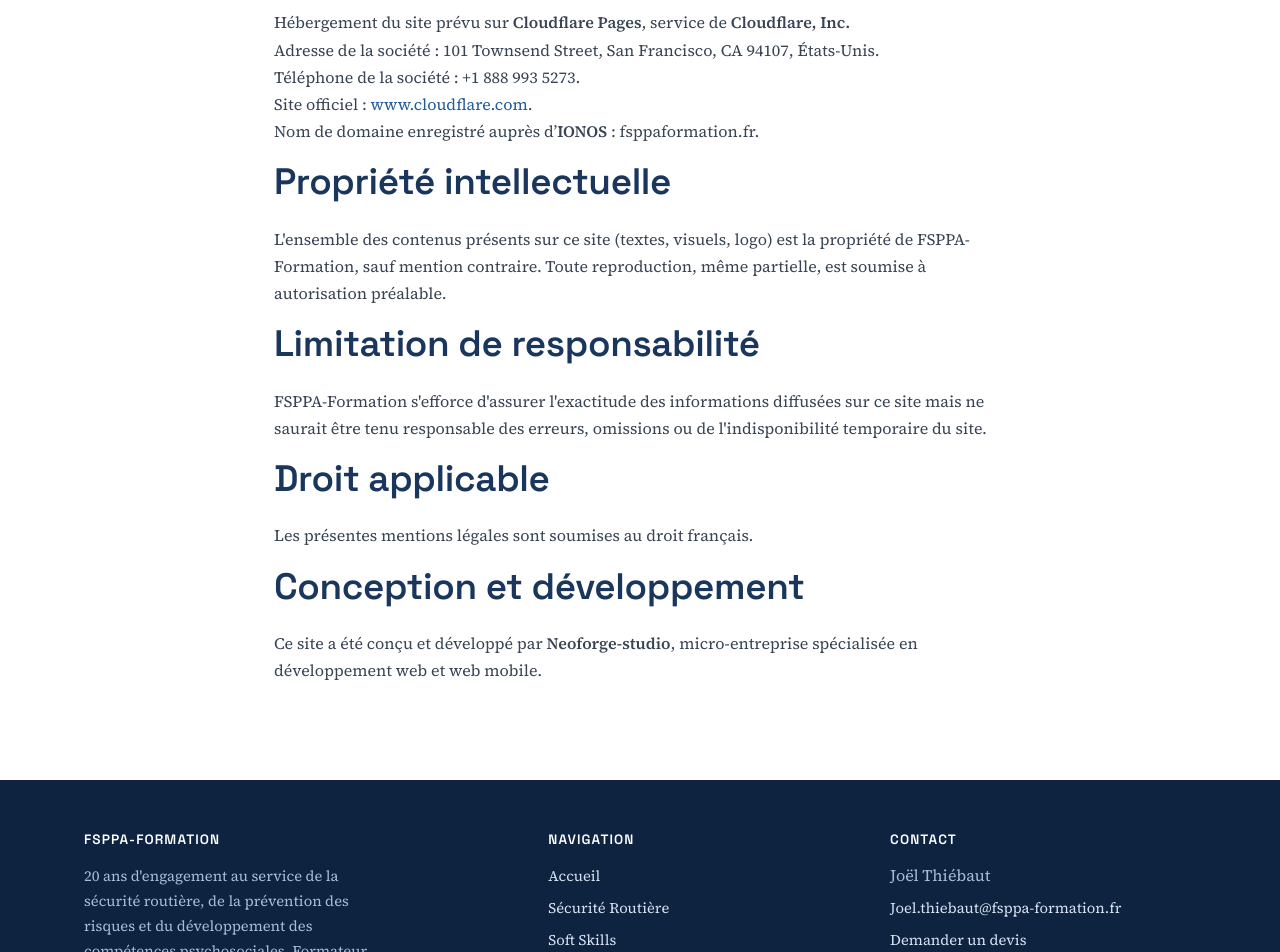
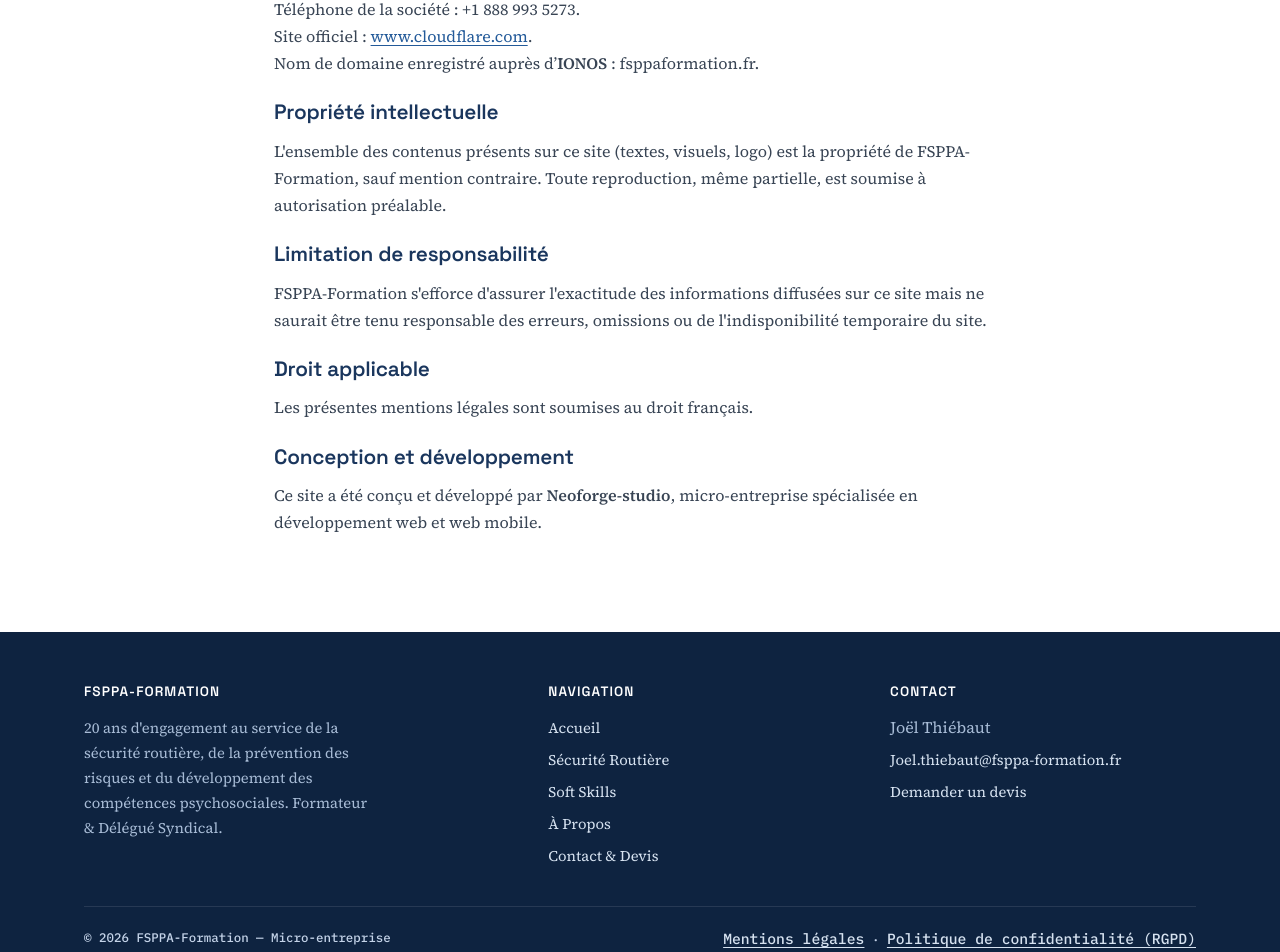
Before and after one commit to almaniaque/Fsspa, a React (Vite) app in the folder frontend/: page /mentions-legales in a window 1280 px wide. Shown: the part 677-1629 px from the top of the page. Built offline with nearby package versions, Linux system fonts and the light colour scheme.

Commit message:
a11y: maintenir style légal et rendre les liens textuels reconnaissables

```diff
--- a/frontend/src/index.css
+++ b/frontend/src/index.css
@@ -841,3 +841,25 @@ main { flex: 1; }
 .about-visual { margin-bottom: 24px; }
 .contact-info-card a { overflow-wrap: anywhere; }
 @media (max-width: 700px) { .editorial-visual img { aspect-ratio: 4 / 3; } }
+
+
+/* Titres légaux : hiérarchie accessible sans changement de DA. */
+.legal-section-title {
+  font-size: 1.3rem;
+  font-weight: 600;
+  margin-top: 1.5rem;
+  margin-bottom: 0.6em;
+}
+
+/* Les liens textuels doivent être identifiables autrement que par leur couleur. */
+main p a:not(.btn),
+main li a:not(.btn) {
+  text-decoration: underline;
+  text-underline-offset: 3px;
+  text-decoration-thickness: 1px;
+}
+.footer-bottom a,
+.footer-credit a {
+  text-decoration: underline;
+  text-underline-offset: 3px;
+}
```
